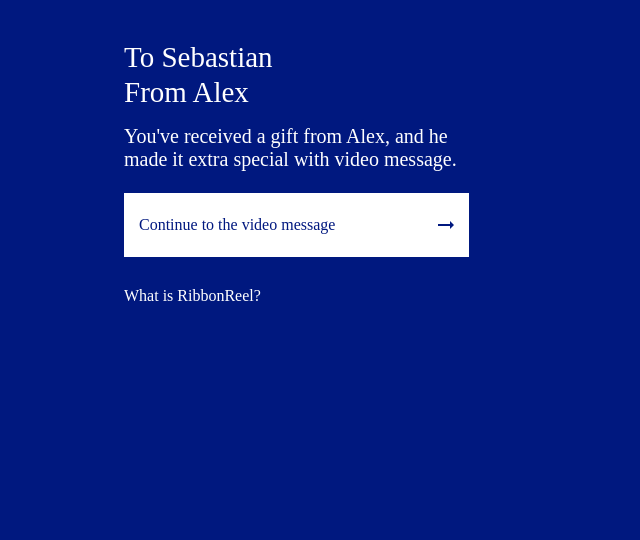
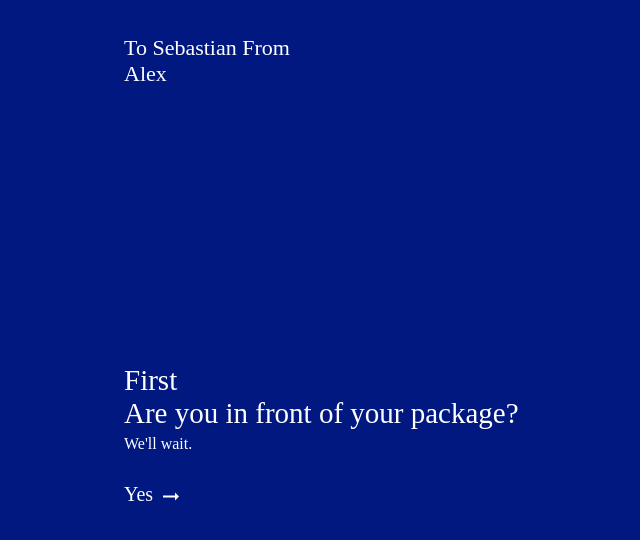
Before and after one commit to atinacme/ribbon-reel-recipient, a React (Create React App) app: page / in a window 1280 px wide. Both pictures are taken after a click on the link "Continue to the video message". Shown: the top 540 px of the page, without its empty margins (20-660 px from the left). Built offline with nearby package versions, Linux system fonts and the light colour scheme; a web font is replaced by a local one.

Commit message:
changes for the receipent according to the given video done 07/02/2023

```diff
--- a/src/App.js
+++ b/src/App.js
@@ -1,9 +1,76 @@
+import React, { useState, useEffect } from 'react';
 import './App.css';
 
 function App() {
+  const [videoMsg, setVideoMsg] = useState(false);
+  const [first, setFirst] = useState();
+  const [firstDesc, setFirstDesc] = useState();
+  const [firstSure, setFirstSure] = useState(false);
+  const [firstDot, setFirstDot] = useState(false);
+  const [firstHmm, setFirstHmm] = useState(false);
+  const [open, setOpen] = useState(false);
+  const [videoOpen, setVideoOpen] = useState(false);
+  const [video, setVideo] = useState("https://cdn.shopify.com/videos/c/o/v/122db422ff1f4ab0ba1998ce892344fb.mp4");
+
+  useEffect(() => {
+    const interval = setInterval(() => {
+      setFirst(
+        <div className="lowertext e2b txt29">First</div>
+      );
+    }, 3000);
+    return () => {
+      console.log(`clearing interval`);
+      clearInterval(interval);
+    };
+  }, []);
+
+  useEffect(() => {
+    const intervalDesc = setInterval(() => {
+      setFirstDesc(
+        <>
+          <div className="description e1r txt29">Are you in front of your package?</div>
+          <div className="lowertext2 e1r txt16 mt5">We'll wait.</div>
+          <div className="button_text mt30">
+            <a href="#" className="e2b txt20" onClick={() => setFirstSure(true)}>
+              Yes <svg width="16" height="9" className="ml5" viewBox="0 0 16 9" fill="none" xmlns="http://www.w3.org/2000/svg">
+                <path d="M12.01 3.5H0V5.5H12.01V8.5L16 4.5L12.01 0.5V3.5Z" fill="white" /></svg>
+            </a>
+            {/* <a href="#" className="e2b txt20">
+              No
+            </a> */}
+          </div>
+        </>
+      );
+    }, 5000);
+    return () => {
+      console.log(`clearing intervalDesc`);
+      clearInterval(intervalDesc);
+    };
+  }, []);
+
+  useEffect(() => {
+    if (videoMsg && firstSure && firstDot) {
+      const intervalHmm = setInterval(() => {
+        setFirstHmm(true);
+      }, 1000);
+
+      return () => {
+        clearInterval(intervalHmm);
+      };
+    }
+  }, [firstDot]);
+
+  var vid = document.getElementById("myVideo");
+
+  console.log("length--->", vid, vid?.duration, vid?.ended);
+
   return (
     <div className="client--side-section--wrapper">
       <div className="container animation_all_steps page-width">
+        {!open ?
+          <>
+            {!videoMsg ?
+              <>
                 <div className="header--wrap hide">
                   <a href="#" className="header__heading-link link link--text focus-inset">
                     <svg width="160" height="28" viewBox="0 0 160 28" fill="none" xmlns="http://www.w3.org/2000/svg">
@@ -15,63 +82,46 @@ function App() {
                 <div className="animation-step1 step ">
                   <div className="title e2b">To Sebastian From Alex</div>
                   <div className="description e1sb">You've received a gift from Alex, and he made it extra special with video message.</div>
-          <div className="button"><a href="#" className="e1b">Continue to the video message <svg width="16" height="8" viewBox="0 0 16 8" fill="none" xmlns="http://www.w3.org/2000/svg">
+                  <div className="button" onClick={() => setVideoMsg(true)}><a href="#" className="e1b">Continue to the video message <svg width="16" height="8" viewBox="0 0 16 8" fill="none" xmlns="http://www.w3.org/2000/svg">
                     <path d="M12.01 3H0V5H12.01V8L16 4L12.01 0V3Z" fill="#00187F" />
                   </svg></a></div>
                   <div className="lowertext mt30 e1sb"><a href="#">What is RibbonReel?</a></div>
                 </div>
-
-        <div className="animation-step2 step hide">
+              </>
+              :
+              <>
+                <div className="animation-step2 step">
                   <div className="title e2b">To Sebastian From Alex</div>
+                  {!firstSure ?
+                    <div className="innerstage">
+                      {first}
+                      {firstDesc}
                     </div>
-
-        <div className="animation-step3 step hide">
-          <div className="title e2b">To Sebastian From Alex</div>
-          <div className="innerstage"> <div className="lowertext e2b">First</div>
-          </div>
-        </div>
-        <div className="animation-step4 step hide">
-          <div className="title e2b">To Sebastian From Alex</div>
-          <div className="innerstage">
-            <div className="lowertext e2b txt29">First</div>
-            <div className="description e1r txt29">Are you in front of your package?</div>
-            <div className="lowertext2 e1r txt16 mt5">We'll wait.</div>
-            <div className="button_text mt30">
-              <a href="#" className="e2b txt20">
-                Yes <svg width="16" height="9" className="ml5" viewBox="0 0 16 9" fill="none" xmlns="http://www.w3.org/2000/svg">
-                  <path d="M12.01 3.5H0V5.5H12.01V8.5L16 4.5L12.01 0.5V3.5Z" fill="white" /></svg>
-              </a>
-            </div>
-          </div>
-        </div>
-
-        <div className="animation-step5 step hide">
-          <div className="title e2b">To Sebastian From Alex</div>
+                    :
+                    <>
+                      {!firstDot ?
                         <div className="innerstage">
                           <div className="description e2b txt29">Are you sure?</div>
                           <div className="lowertext2 e1r txt16 mt5">We don't want to ruin this.</div>
-            <div className="button_text mt90"><a href="#" className="e2b txt20">Yes I have it with me <svg width="16" height="9" viewBox="0 0 16 9" fill="none" xmlns="http://www.w3.org/2000/svg">
+                          <div className="button_text mt90" onClick={() => setFirstDot(true)}><a href="#" className="e2b txt20">Yes I have it with me <svg width="16" height="9" viewBox="0 0 16 9" fill="none" xmlns="http://www.w3.org/2000/svg">
                             <path d="M12.01 3.5H0V5.5H12.01V8.5L16 4.5L12.01 0.5V3.5Z" fill="white" />
                           </svg>
                           </a></div>
                           <div className="button_text2 mt30 lnh1"><a href="#" className="e2b txt20">Eh, I lied... <svg width="16" height="9" viewBox="0 0 16 9" fill="none" xmlns="http://www.w3.org/2000/svg">
                             <path d="M12.01 3.5H0V5.5H12.01V8.5L16 4.5L12.01 0.5V3.5Z" fill="white" />
                           </svg>
-            </a></div>
+                          </a>
                           </div>
                         </div>
-
-        <div className="animation-step6 step hide">
-          <div className="title e2b">To Sebastian From Alex</div>
-          <div className="innerstage">    <div className="lowertext e2b txt29">...</div> </div>
-        </div>
-
-        <div className="animation-step7 step hide">
-          <div className="title e2b">To Sebastian From Alex</div>
+                        :
                         <div className="innerstage">
+                          {!firstHmm ?
+                            <div className="lowertext e2b txt29">...</div>
+                            :
+                            <>
                               <div className="description e2b txt29">Hmm... do you really want to watch it now?</div>
                               <div className="lowertext2 e1r txt16 ">Or maybe after you open it?</div>
-            <div className="button_text mt90" ><a href="#" className="e2b txt20">C'MON! <svg width="16" height="9" viewBox="0 0 16 9" fill="none" xmlns="http://www.w3.org/2000/svg">
+                              <div className="button_text mt90" onClick={() => setOpen(true)}><a href="#" className="e2b txt20">C'MON! <svg width="16" height="9" viewBox="0 0 16 9" fill="none" xmlns="http://www.w3.org/2000/svg">
                                 <path d="M12.01 3.5H0V5.5H12.01V8.5L16 4.5L12.01 0.5V3.5Z" fill="white" />
                               </svg>
                               </a></div>
@@ -79,20 +129,33 @@ function App() {
                                 <path d="M12.01 3.5H0V5.5H12.01V8.5L16 4.5L12.01 0.5V3.5Z" fill="white" />
                               </svg>
                               </a></div>
+                            </>
+                          }
                         </div>
+                      }
+                    </>
+                  }
                 </div>
-
-        <div className="animation-step8 step hide">
-          <div className="button"><a href="#" className="round small-btn e1sb center-btn">Open</a></div>
+              </>
+            }
+          </>
+          :
+          <>
+            {!videoOpen ?
+              <div className="animation-step8 step">
+                <div className="button"><a href="#" className="round small-btn e1sb center-btn" onClick={() => setVideoOpen(true)}>Open</a></div>
               </div>
-
-        <div className="animation-step9 step hide">
+              :
+              <div className="animation-step9 step">
                 <div className="video-wrap">
-            <video width="320" height="240" controls autoplay muted>
-              <source src="https://cdn.shopify.com/videos/c/o/v/122db422ff1f4ab0ba1998ce892344fb.mp4" type="video/mp4" />
+                  <video id="myVideo" width="320" height="240" controls autoPlay muted>
+                    <source src={video} type="video/mp4" />
                   </video>
                 </div>
               </div>
+            }
+          </>
+        }
       </div>
     </div>
 
```
Lines whose indentation alone changed are shown as unchanged.
